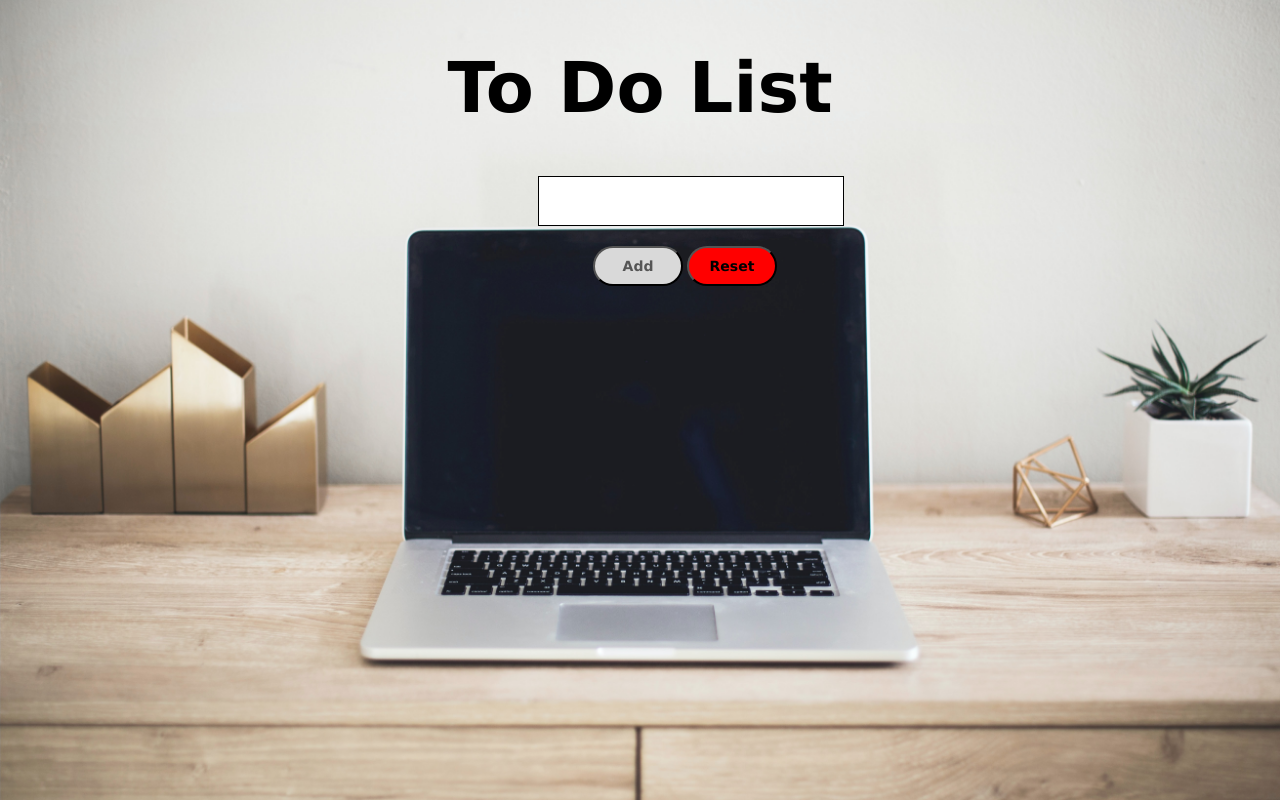
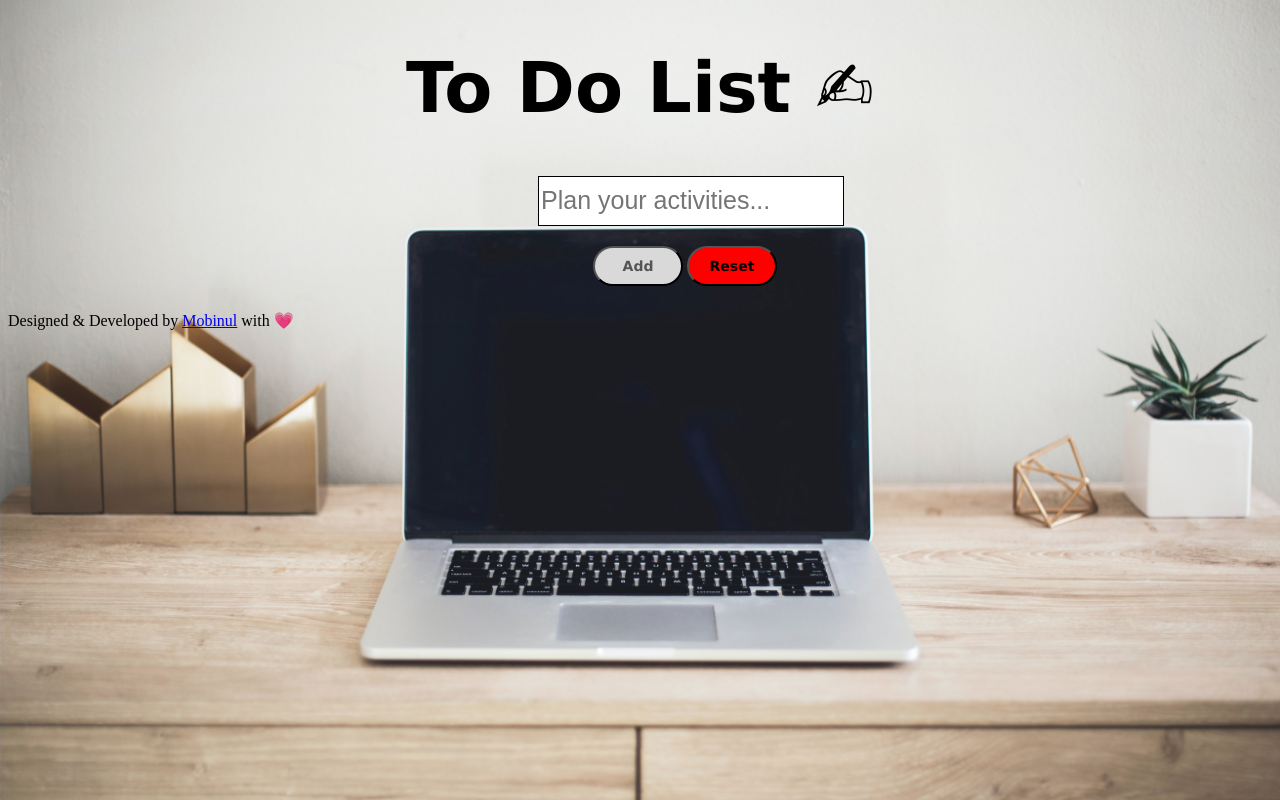
Before and after one commit to Mirhoda/To-Do-List, a plain HTML site: page index.html in a window 1280 px wide. Drawn offline with Linux system fonts and the light colour scheme.

Commit message:
Update index.html

```diff
--- a/index.html
+++ b/index.html
@@ -9,9 +9,12 @@
 </head>
 <body>
     <main>
-        <h1>To Do List</h1>
+
+
+        <h1>To Do List ✍ </h1>
         <div class="container">
-            <input id="inputField" type="text"><button class="addBtn"id="addToDo">Add</button>
+
+            <input id="inputField" type="text" placeholder="Plan your activities..."><button class="addBtn"id="addToDo">Add</button>
             <input class="rBtn" type="reset" value="Reset" onClick="window.location.reload()">
             <div class="to-dos" id="toDoContainer">
 
@@ -21,4 +24,7 @@
 
     </main>
 </body>
+<footer class="footer">
+    Designed & Developed by <a href="https://www.linkedin.com/in/mobinul-hoda">Mobinul</a> with 💗
+  </footer>
 </html>
```
